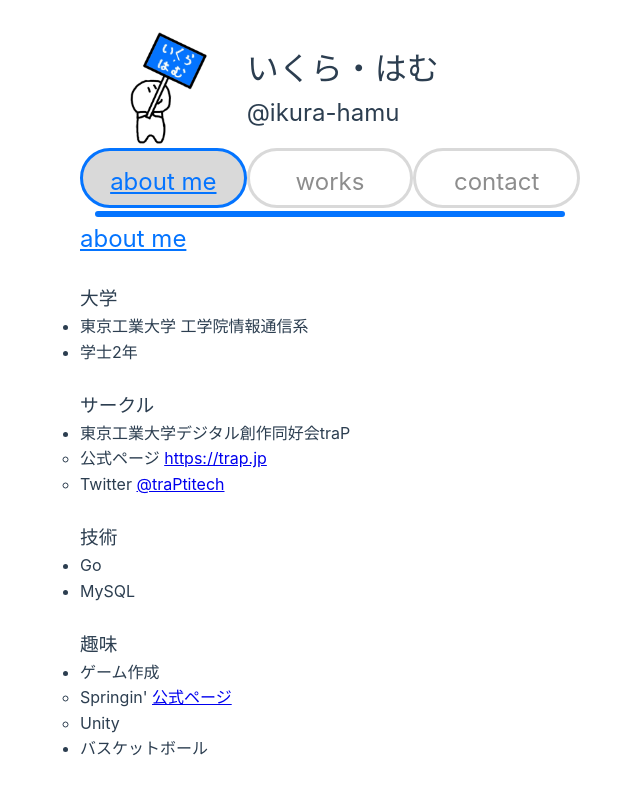
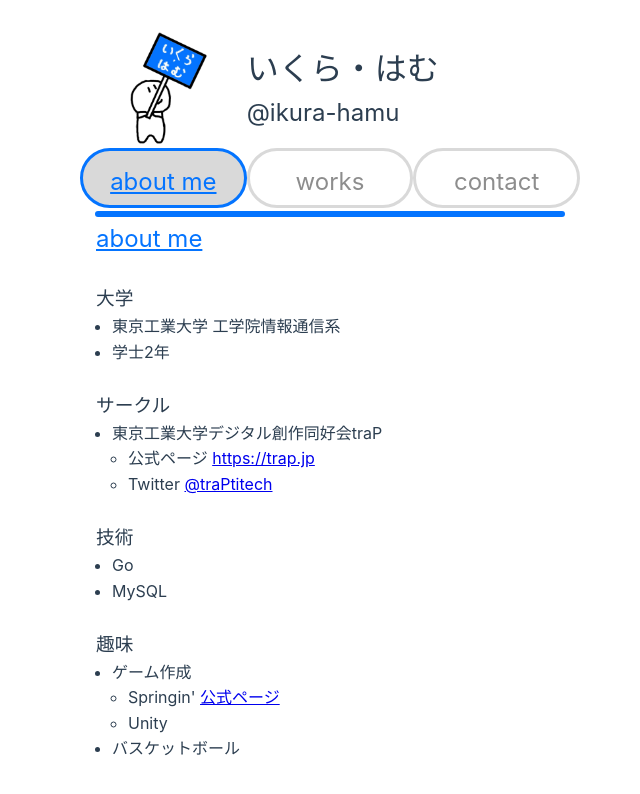
Before and after one commit to ikura-hamu/portfolio, a Vue app: page / in a window 1280 px wide. Shown: the top 794 px of the page, without its empty margins (310-950 px from the left). Built offline with nearby package versions, Linux system fonts and the light colour scheme; no server answers.

Commit message:
AboutMeのスタイル修正

```diff
--- a/src/components/AboutMe.vue
+++ b/src/components/AboutMe.vue
@@ -14,6 +14,7 @@ const grade = computed(() => {
 </script>
 
 <template>
+  <div class="wrapper">
     <h2>about me</h2>
     <br>
     <div>
@@ -54,6 +55,7 @@ const grade = computed(() => {
         <li>バスケットボール</li>
       </ul>
     </div>
+  </div>
 </template>
 
 <style scoped>
@@ -61,4 +63,12 @@ h2 {
   color: #0474FF;
   text-decoration: underline;
 }
+
+.wrapper {
+  margin-left: 1rem;
+}
+
+ul {
+  margin-left: 1rem;
+}
 </style>
--- a/src/components/Work.vue
+++ b/src/components/Work.vue
@@ -92,6 +92,7 @@ img {
 
 img:hover {
   box-shadow: 0 10px 25px 0 rgba(0, 0, 0, .5);
+  background-color: #0474FF33;
 }
 
 .title {
```
Lines whose indentation alone changed are shown as unchanged.
